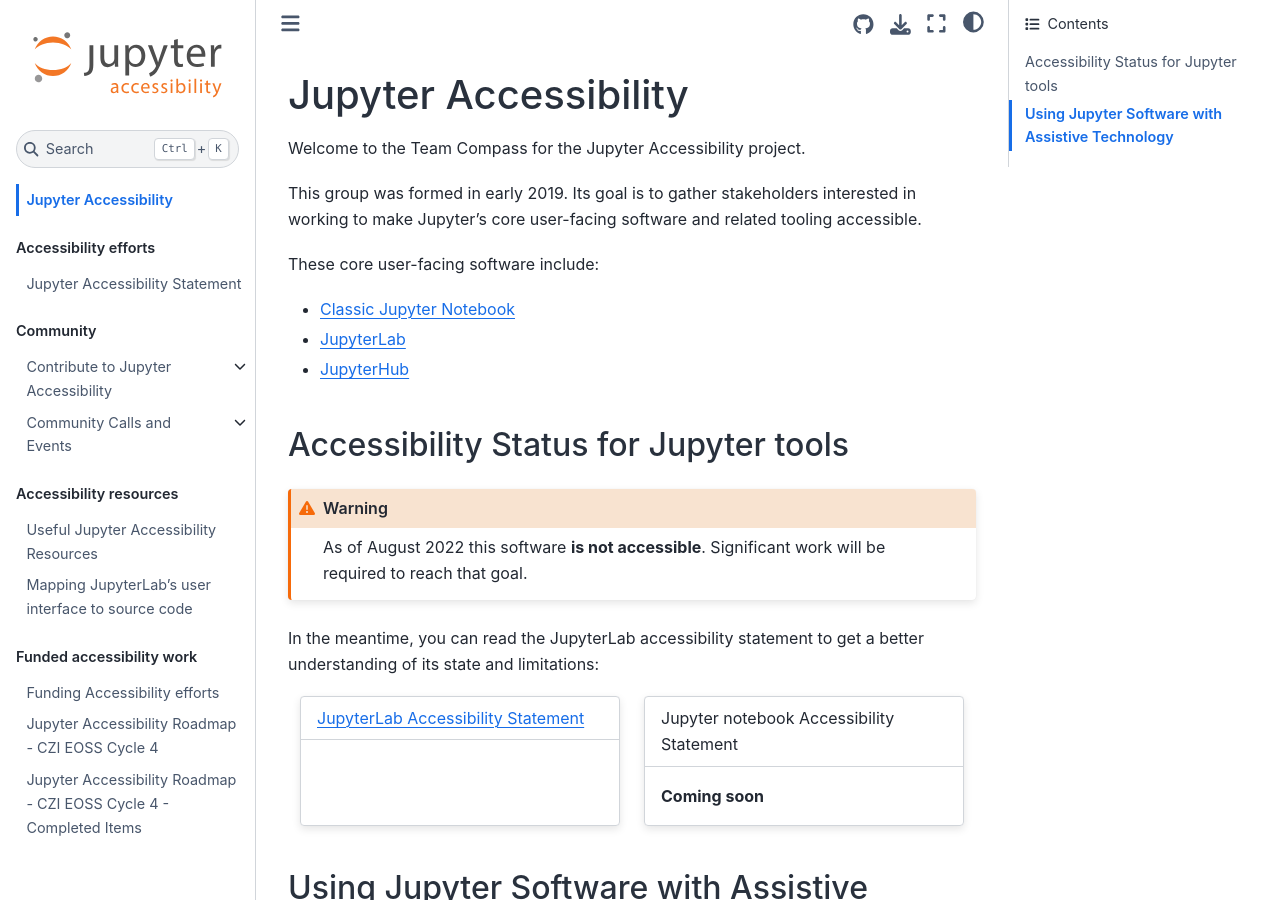
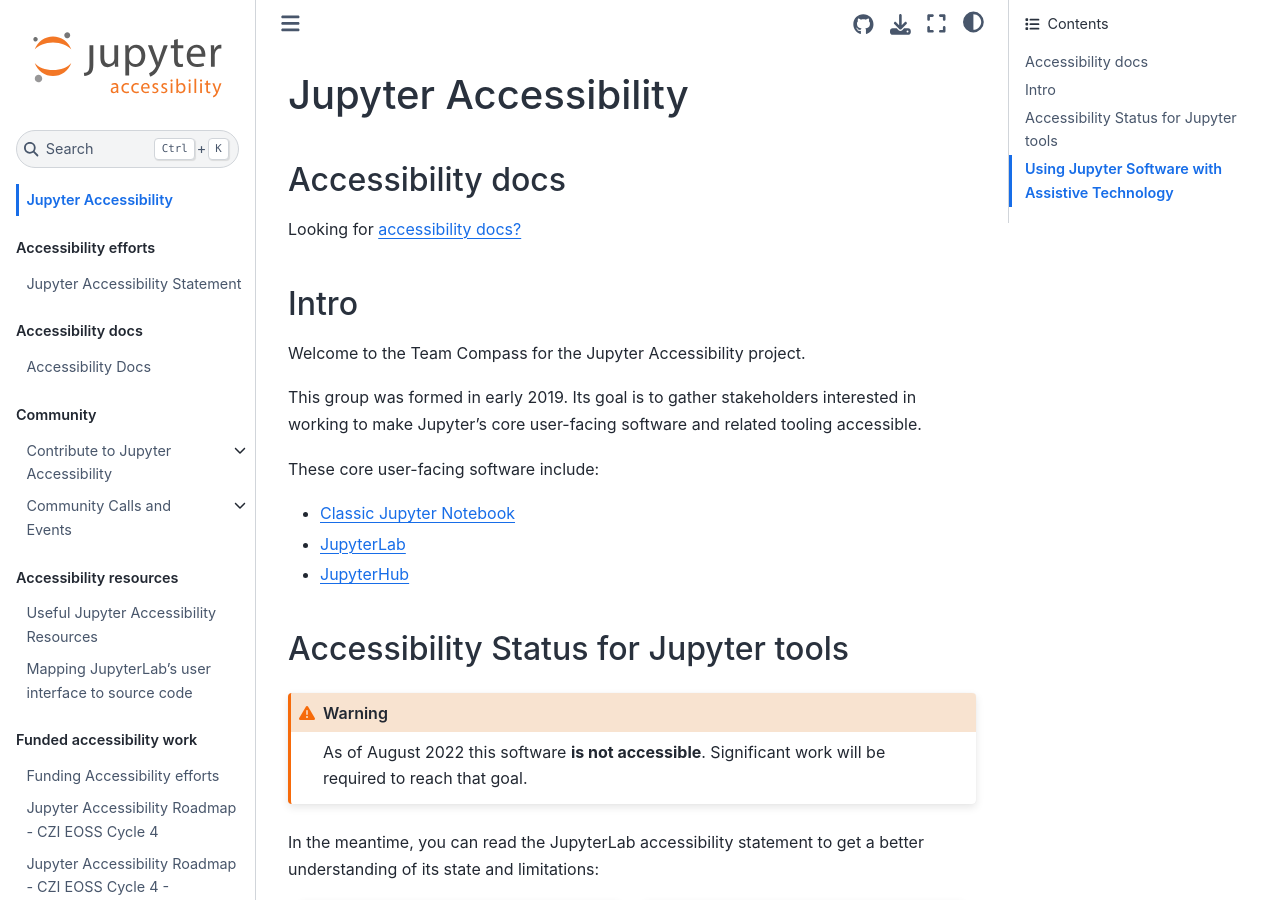
Before and after one commit to jupyter/accessibility, a Jupyter Book: the page built from docs/index.md, in a window 1280 px wide and 900 px high. Built offline with Jupyter Book 1.0.4 settings and Sphinx 7.4.7 and the Sphinx Book theme 1.1.4, drawn with Linux system fonts in a browser that asks for light colours; pages that are not in the unit, such as notebooks, are missing from menus.

Commit message:
Add page about accessibility docs

```diff
--- a/docs/_toc.yml
+++ b/docs/_toc.yml
@@ -9,6 +9,10 @@
   - caption: Accessibility efforts
     chapters:
       - file: resources/JupyterLab-a11y-statement.md
+  # For people who might land on the site because they are searching for docs
+  - caption: Accessibility docs
+    chapters:
+      - file: resources/accessibility-docs.md
   # ------------------------------------------------------
   # All things community
   - caption: Community
--- a/docs/index.md
+++ b/docs/index.md
@@ -1,4 +1,10 @@
 # Jupyter Accessibility
+
+## Accessibility docs
+
+Looking for [accessibility docs?](https://jupyter-accessibility.readthedocs.io/en/latest/accessibility-docs)
+
+## Intro
 
 Welcome to the Team Compass for the Jupyter Accessibility project.
 
```
Also changed, not shown: README.md (+6 -6 lines), docs/resources/accessibility-docs.md (added, +20 -0 lines), docs/resources/useful-resources.md (+2 -3 lines).
